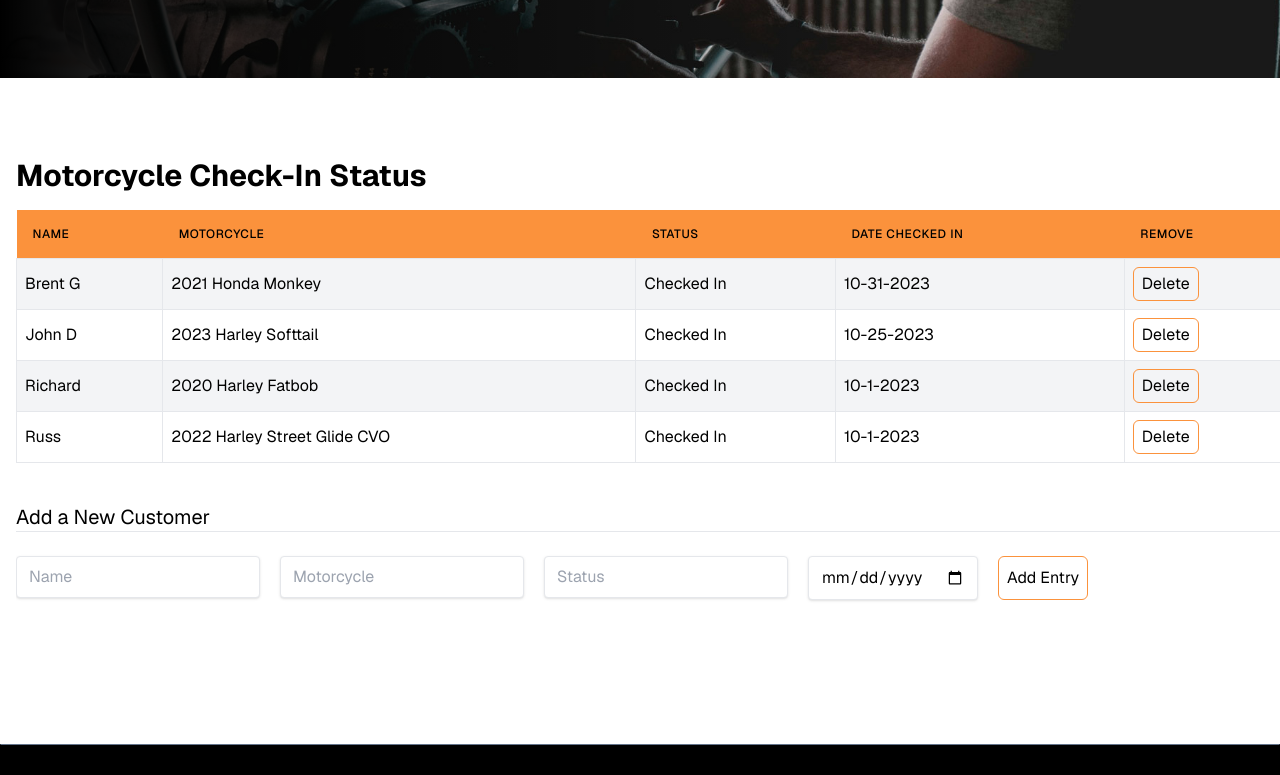
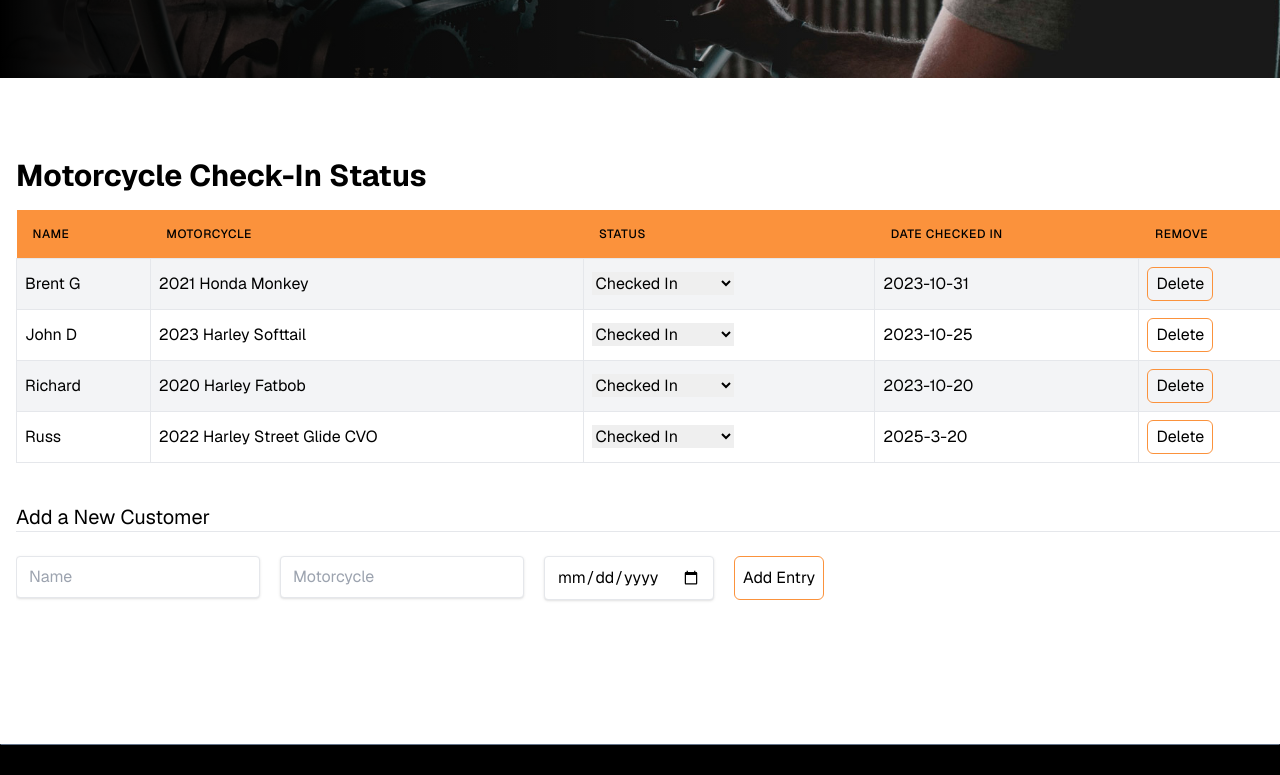
Before and after one commit to bgorwin/service-schedule, a Next.js app: page /schedule in a window 1280 px wide. Shown: the part 626-1401 px from the top of the page. Built offline with nearby package versions, Linux system fonts and the light colour scheme.

Commit message:
Updated the status to be now a dropdown option to update. Also updated the form when adding a new customer.

```diff
--- a/components/WorkorderList.jsx
+++ b/components/WorkorderList.jsx
@@ -7,9 +7,16 @@ const WorkorderList = ({ data: initialData }) => {
     const [formData, setFormData] = useState({
         name: '',
         motorcycle: '',
-        status: '',
+        status: [
+            "Checked In",
+            "On lift",
+            "Waiting for parts",
+            "Done"
+        ],
         dateCheckedIn: '',
     });
+
+
 
     // Assign unique IDs to initial data if not already present
     const assignIds = (data) => data.map((item, index) => ({ ...item, id: item.id || index }));
@@ -24,7 +31,7 @@ const WorkorderList = ({ data: initialData }) => {
         const { name, value } = e.target;
         setFormData(prevFormData => ({
             ...prevFormData,
-            [name]: value
+            [name]: value,
         }));
     };
 
@@ -32,7 +39,7 @@ const WorkorderList = ({ data: initialData }) => {
         e.preventDefault();
         const newItem = { ...formData, id: Date.now() }; // Ensure new item has a unique ID
         setItems([...items, newItem]);
-        setFormData({ name: '', motorcycle: '', status: '', dateCheckedIn: '' });
+        setFormData({ name: '', motorcycle: '', status: [], dateCheckedIn: '' });
     };
 
     const handleDelete = (id) => {
@@ -57,7 +64,17 @@ const WorkorderList = ({ data: initialData }) => {
                         <tr key={item.id} className="odd:bg-gray-100 even:bg-white">
                             <td className="border p-2">{item.name}</td>
                             <td className="border p-2">{item.motorcycle}</td>
-                            <td className="border p-2">{item.status}</td>
+                            {/* <td className="border p-2">{item.status}</td> */}
+                            <td className="border p-2">
+                                <select value={items.status}>
+                                    {item.status.map((option, index) => (
+                                        <option key={index} value={option}>
+                                            {option}
+                                        </option>
+                                    ))}
+                                </select>
+
+                            </td>
                             <td className="border p-2">{item.dateCheckedIn}</td>
                             <td className="border p-2">
                                 <button
@@ -97,17 +114,7 @@ const WorkorderList = ({ data: initialData }) => {
                             required
                         />
                     </div>
-                    <div>
-                        <input
-                            type="text"
-                            name="status"
-                            value={formData.status}
-                            onChange={handleInputChange}
-                            placeholder="Status"
-                            className="shadow border rounded py-2 px-3 text-grey-darker"
-                            required
-                        />
-                    </div>
+
                     <div>
                         <input
                             type="date"
--- a/data/data.json
+++ b/data/data.json
@@ -2,25 +2,45 @@
     {
         "name": "Brent G",
         "motorcycle": "2021 Honda Monkey",
-        "status": "Checked In",
-        "dateCheckedIn": "10-31-2023"
+        "status": [
+            "Checked In",
+            "On lift",
+            "Waiting for parts",
+            "Done"
+        ],
+        "dateCheckedIn": "2023-10-31"
     },
     {
         "name": "John D",
         "motorcycle": "2023 Harley Softtail",
-        "status": "Checked In",
-        "dateCheckedIn": "10-25-2023"
+        "status": [
+            "Checked In",
+            "On lift",
+            "Waiting for parts",
+            "Done"
+        ],
+        "dateCheckedIn": "2023-10-25"
     },
     {
         "name": "Richard",
         "motorcycle": "2020 Harley Fatbob ",
-        "status": "Checked In",
-        "dateCheckedIn": "10-1-2023"
+        "status": [
+            "Checked In",
+            "On lift",
+            "Waiting for parts",
+            "Done"
+        ],
+        "dateCheckedIn": "2023-10-20"
     },
     {
         "name": "Russ",
         "motorcycle": "2022 Harley Street Glide CVO ",
-        "status": "Checked In",
-        "dateCheckedIn": "10-1-2023"
+        "status": [
+            "Checked In",
+            "On lift",
+            "Waiting for parts",
+            "Done"
+        ],
+        "dateCheckedIn": "2025-3-20"
     }
 ]
```
